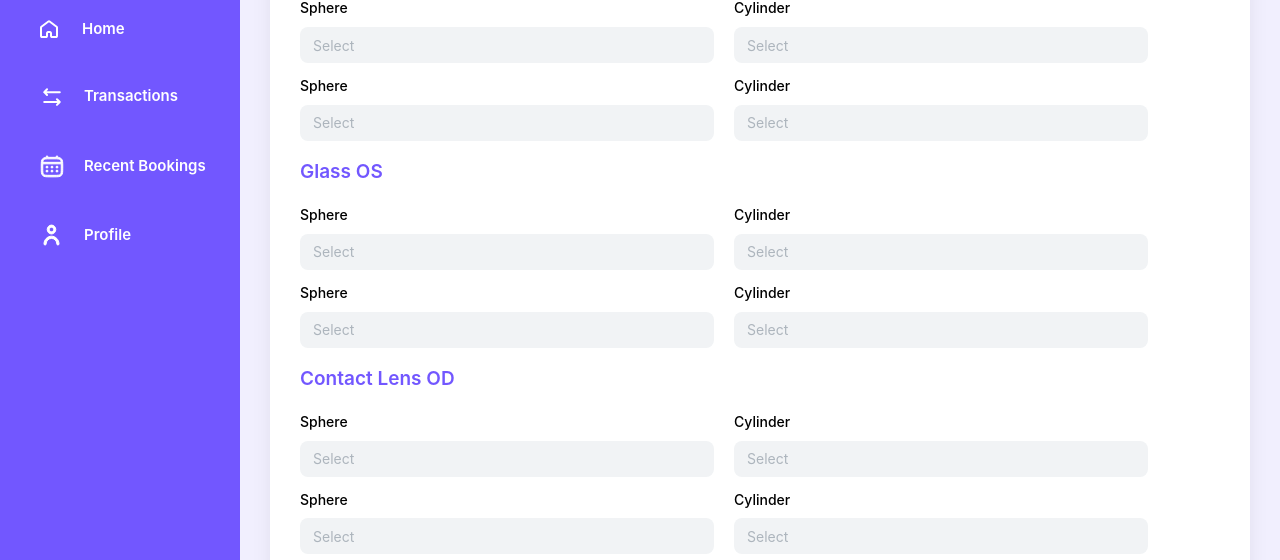
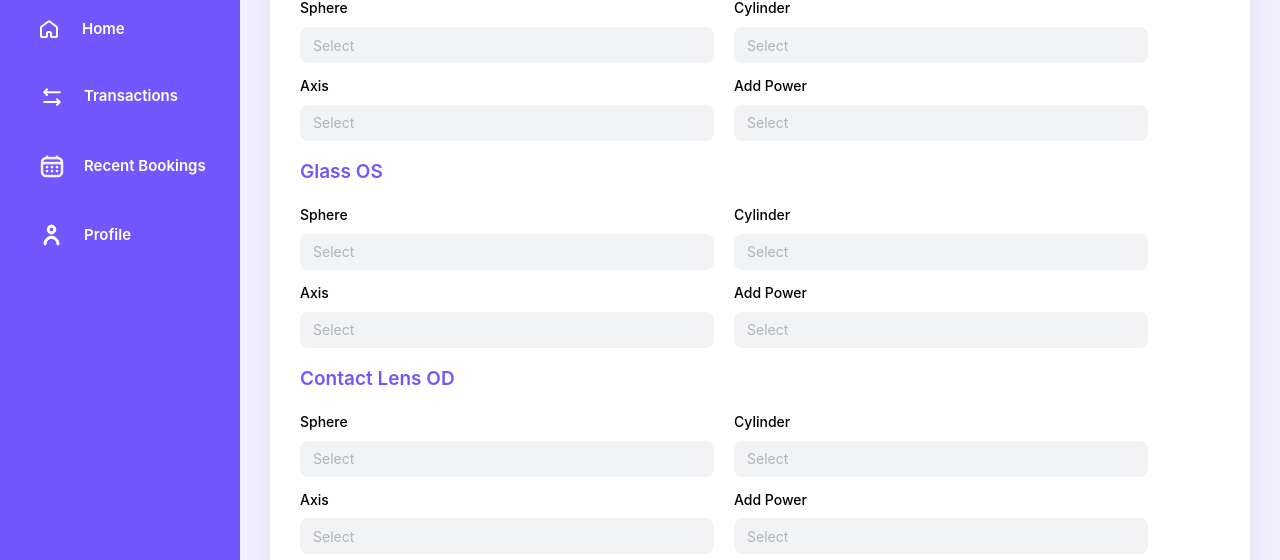
Before and after one commit to sanidhya004/AresAthel, a React (Create React App) app: page /a-prescription in a window 1280 px wide. Shown: the part 171-731 px from the top of the page. Built offline with nearby package versions, Linux system fonts and the light colour scheme.

Commit message:
Prescription update

```diff
--- a/src/pages/Prescriptions.js
+++ b/src/pages/Prescriptions.js
@@ -75,7 +75,7 @@ const Prescriptions = () => {
             </div>
             <div className="d-flex" style={{ gap: "20px" }}>
               <TextInput
-                label="Sphere"
+                label="Axis"
                 placeholder="Select"
                 variant="filled"
                 radius={"8px"}
@@ -83,7 +83,7 @@ const Prescriptions = () => {
                 inputWrapperOrder={["label", "error", "input", "description"]}
               />
               <TextInput
-                label="Cylinder"
+                label="Add Power"
                 placeholder="Select"
                 variant="filled"
                 radius={"8px"}
@@ -121,7 +121,7 @@ const Prescriptions = () => {
             </div>
             <div className="d-flex" style={{ gap: "20px" }}>
               <TextInput
-                label="Sphere"
+                label="Axis"
                 placeholder="Select"
                 variant="filled"
                 radius={"8px"}
@@ -129,7 +129,7 @@ const Prescriptions = () => {
                 inputWrapperOrder={["label", "error", "input", "description"]}
               />
               <TextInput
-                label="Cylinder"
+                label="Add Power"
                 placeholder="Select"
                 variant="filled"
                 radius={"8px"}
@@ -167,7 +167,7 @@ const Prescriptions = () => {
             </div>
             <div className="d-flex" style={{ gap: "20px" }}>
               <TextInput
-                label="Sphere"
+                label="Axis"
                 placeholder="Select"
                 variant="filled"
                 radius={"8px"}
@@ -175,7 +175,7 @@ const Prescriptions = () => {
                 inputWrapperOrder={["label", "error", "input", "description"]}
               />
               <TextInput
-                label="Cylinder"
+                label="Add Power"
                 placeholder="Select"
                 variant="filled"
                 radius={"8px"}
```
Also changed, not shown: 8 other files (tests, documents, lock files or other folders).
